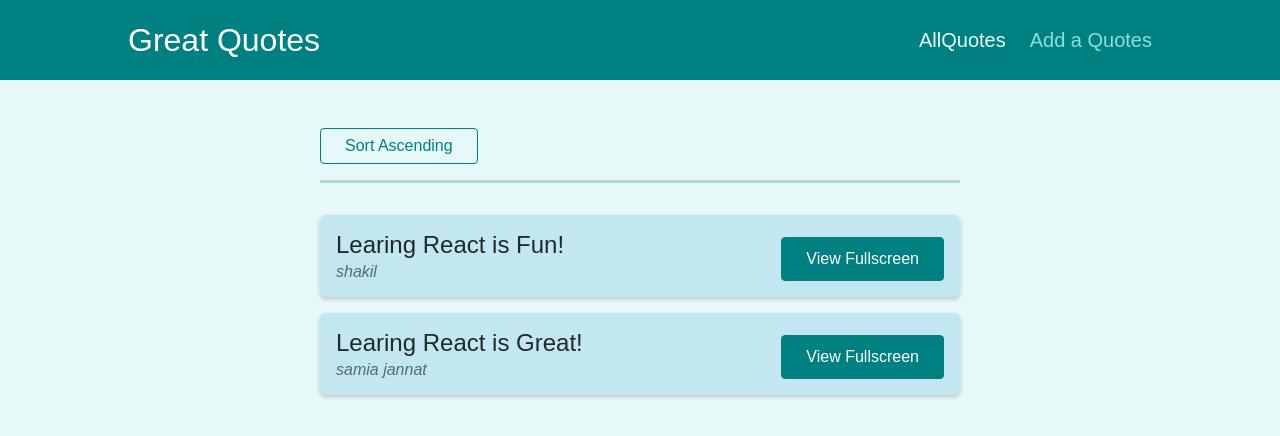
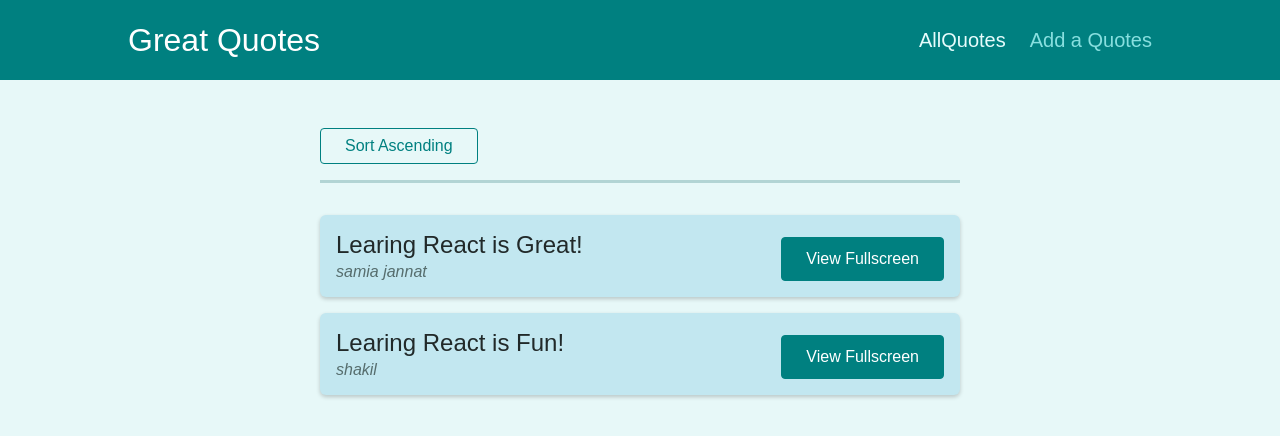
Before and after one commit to ShakiLhossain900/router-project-practice-max, a React (Create React App) app: page /quotes in a window 1280 px wide. Shown: the top 436 px of the page. Built offline with nearby package versions, Linux system fonts and the light colour scheme.

Commit message:
creative with nested routes

```diff
--- a/src/components/quotes/QuoteList.js
+++ b/src/components/quotes/QuoteList.js
@@ -26,6 +26,8 @@ const QuoteList = (props) => {
 
   const isSortingAscending = queryParams.get("sort") === "asc";
 
+ const sortedQuotes = sortQuotes(props.quotes, isSortingAscending);
+
   const changeSortinghandler = () => {
     history.push("/quotes?sort=" + (isSortingAscending ? "desc" : "asc")); //here pushing the re rendering the components
   };
@@ -38,7 +40,7 @@ const QuoteList = (props) => {
         </button>
       </div>
       <ul className={classes.list}>
-        {props.quotes.map((quote) => (
+        {sortedQuotes.map((quote) => (
           <QuoteItem
             key={quote.id}
             id={quote.id}
```
